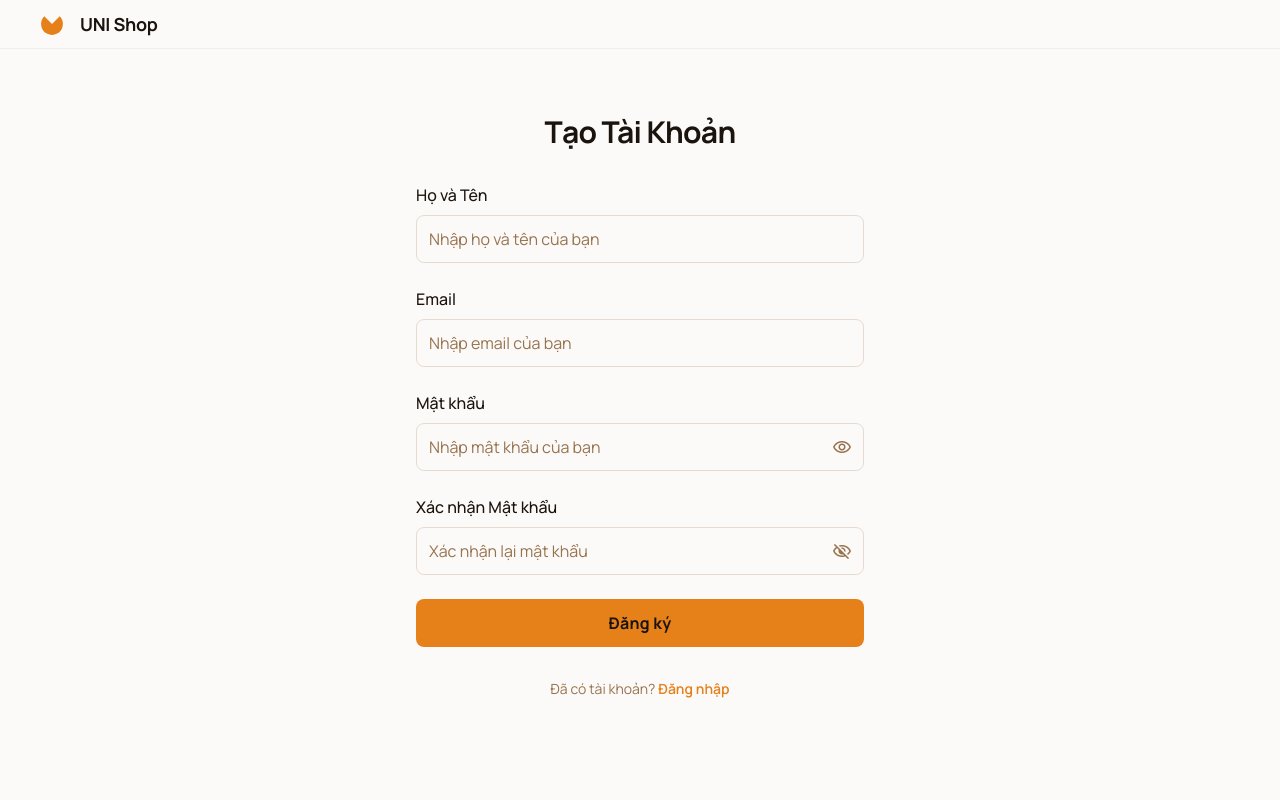
After one commit to tuan-cre/shopquanao, a PHP site: page /public/register.php in a window 1280 px wide. The commit adds this page. Run offline with PHP 8.4, Linux system fonts and the light colour scheme; a stand-in replaces the project's code that opens the database connection; some libraries are stand-ins or nearby versions.

Commit message:
login + register

```diff
--- a/public/inc/top.php
+++ b/public/inc/top.php
@@ -88,10 +88,10 @@
                                 Ở đây, không có “đúng” hay “sai” - Chỉ có phong cách mang tên bạn</p>
             <div class="row">
                 <div class="col-auto me-2">
-                    <button class="btn btn-info"> Đăng nhập</button>
+                    <a href="index.php?action=dangnhap"><button class="btn btn-info"> Đăng nhập</button></a>
                 </div>
                 <div class="col-auto me-2">
-                    <button class="btn btn-info"> Đăng ký</button>
+                    <a href="index.php?action=dangky"><button class="btn btn-info"> Đăng ký</button></a>
                 </div>
             </div>
         </div>
--- a/public/index.php
+++ b/public/index.php
@@ -45,6 +45,12 @@ else{
 }
 
 switch($action){
+    case "dangnhap":
+        include("login.php");
+        break;
+    case "dangky":
+        include("register.php");
+        break;
     case "trangchu":
     case "null":
         // Trang chủ - hiển thị sản phẩm
--- /dev/null
+++ b/public/register.php
@@ -0,0 +1,104 @@
+<!DOCTYPE html>
+
+<html class="" lang="vi">
+
+<head>
+    <meta charset="utf-8" />
+    <meta content="width=device-width, initial-scale=1.0" name="viewport" />
+    <link rel="icon" href="worldwide.ico" type="image/x-icon">
+    <title>Tạo Tài Khoản - Cửa hàng quần áo</title>
+    <script src="https://cdn.tailwindcss.com?plugins=forms,container-queries"></script>
+    <link href="https://fonts.googleapis.com" rel="preconnect" />
+    <link crossorigin="" href="https://fonts.gstatic.com" rel="preconnect" />
+    <link href="https://fonts.googleapis.com/css2?family=Manrope:wght@400;500;600;700;800&amp;display=swap" rel="stylesheet" />
+    <link href="https://fonts.googleapis.com/css2?family=Material+Symbols+Outlined" rel="stylesheet" />
+    <script>
+        tailwind.config = {
+            darkMode: "class",
+            theme: {
+                extend: {
+                    colors: {
+                        "primary": "#e68019",
+                        "background-light": "#fcfaf8",
+                        "background-dark": "#211911",
+                    },
+                    fontFamily: {
+                        "display": ["Manrope", "sans-serif"]
+                    },
+                    borderRadius: {
+                        "DEFAULT": "0.25rem",
+                        "lg": "0.5rem",
+                        "xl": "0.75rem",
+                        "full": "9999px"
+                    },
+                },
+            },
+        }
+    </script>
+</head>
+
+<body class="bg-background-light dark:bg-background-dark font-display">
+    <div class="relative flex h-auto min-h-screen w-full flex-col group/design-root overflow-x-hidden">
+        <div class="layout-container flex h-full grow flex-col">
+            <header class="flex items-center justify-between whitespace-nowrap border-b border-solid border-b-[#f3ede7] dark:border-b-[#2a221a] px-10 py-3">
+                <div class="flex items-center gap-4 text-[#1b140e] dark:text-[#fcfaf8]">
+                    <div class="size-6 text-primary">
+                        <svg fill="none" viewbox="0 0 48 48" xmlns="http://www.w3.org/2000/svg">
+                            <g clip-path="url(#clip0_6_319)">
+                                <path d="M8.57829 8.57829C5.52816 11.6284 3.451 15.5145 2.60947 19.7452C1.76794 23.9758 2.19984 28.361 3.85056 32.3462C5.50128 36.3314 8.29667 39.7376 11.8832 42.134C15.4698 44.5305 19.6865 45.8096 24 45.8096C28.3135 45.8096 32.5302 44.5305 36.1168 42.134C39.7033 39.7375 42.4987 36.3314 44.1494 32.3462C45.8002 28.361 46.2321 23.9758 45.3905 19.7452C44.549 15.5145 42.4718 11.6284 39.4217 8.57829L24 24L8.57829 8.57829Z" fill="currentColor"></path>
+                            </g>
+                            <defs>
+                                <clippath id="clip0_6_319">
+                                    <rect fill="white" height="48" width="48"></rect>
+                                </clippath>
+                            </defs>
+                        </svg>
+                    </div>
+                    <h2 class="text-[#1b140e] dark:text-[#fcfaf8] text-lg font-bold leading-tight tracking-[-0.015em]">UNI Shop</h2>
+                </div>
+            </header>
+            <main class="flex flex-1 justify-center py-10 sm:py-16 px-4">
+                <div class="flex flex-col max-w-md w-full">
+                    <h1 class="text-[#1b140e] dark:text-[#fcfaf8] tracking-tight text-3xl font-bold leading-tight text-center pb-8">Tạo Tài Khoản</h1>
+                    <form class="space-y-6">
+                        <div class="flex flex-col">
+                            <label class="text-[#1b140e] dark:text-gray-300 text-base font-medium leading-normal pb-2" for="fullName">Họ và Tên</label>
+                            <input class="form-input flex w-full min-w-0 flex-1 resize-none overflow-hidden rounded-lg text-[#1b140e] dark:text-[#fcfaf8] focus:outline-0 focus:ring-2 focus:ring-primary/50 border border-[#e7dbd0] dark:border-[#3a2f23] bg-[#fcfaf8] dark:bg-[#2a221a] focus:border-primary dark:focus:border-primary h-12 placeholder:text-[#97734e] dark:placeholder:text-gray-500 p-3 text-base font-normal leading-normal" id="fullName" name="fullName" placeholder="Nhập họ và tên của bạn" type="text" value="" />
+                        </div>
+                        <div class="flex flex-col">
+                            <label class="text-[#1b140e] dark:text-gray-300 text-base font-medium leading-normal pb-2" for="email">Email</label>
+                            <input class="form-input flex w-full min-w-0 flex-1 resize-none overflow-hidden rounded-lg text-[#1b140e] dark:text-[#fcfaf8] focus:outline-0 focus:ring-2 focus:ring-primary/50 border border-[#e7dbd0] dark:border-[#3a2f23] bg-[#fcfaf8] dark:bg-[#2a221a] focus:border-primary dark:focus:border-primary h-12 placeholder:text-[#97734e] dark:placeholder:text-gray-500 p-3 text-base font-normal leading-normal" id="email" name="email" placeholder="Nhập email của bạn" type="email" value="" />
+                        </div>
+                        <div class="flex flex-col">
+                            <label class="text-[#1b140e] dark:text-gray-300 text-base font-medium leading-normal pb-2" for="password">Mật khẩu</label>
+                            <div class="relative flex w-full flex-1 items-stretch">
+                                <input class="form-input flex w-full min-w-0 flex-1 resize-none overflow-hidden rounded-lg text-[#1b140e] dark:text-[#fcfaf8] focus:outline-0 focus:ring-2 focus:ring-primary/50 border border-[#e7dbd0] dark:border-[#3a2f23] bg-[#fcfaf8] dark:bg-[#2a221a] focus:border-primary dark:focus:border-primary h-12 placeholder:text-[#97734e] dark:placeholder:text-gray-500 p-3 text-base font-normal leading-normal pr-10" id="password" name="password" placeholder="Nhập mật khẩu của bạn" type="password" value="" />
+                                <div class="absolute inset-y-0 right-0 flex items-center pr-3">
+                                    <span class="material-symbols-outlined text-[#97734e] dark:text-gray-500 text-xl cursor-pointer">visibility</span>
+                                </div>
+                            </div>
+                        </div>
+                        <div class="flex flex-col">
+                            <label class="text-[#1b140e] dark:text-gray-300 text-base font-medium leading-normal pb-2" for="confirmPassword">Xác nhận Mật khẩu</label>
+                            <div class="relative flex w-full flex-1 items-stretch">
+                                <input class="form-input flex w-full min-w-0 flex-1 resize-none overflow-hidden rounded-lg text-[#1b140e] dark:text-[#fcfaf8] focus:outline-0 focus:ring-2 focus:ring-primary/50 border border-[#e7dbd0] dark:border-[#3a2f23] bg-[#fcfaf8] dark:bg-[#2a221a] focus:border-primary dark:focus:border-primary h-12 placeholder:text-[#97734e] dark:placeholder:text-gray-500 p-3 text-base font-normal leading-normal pr-10" id="confirmPassword" name="confirmPassword" placeholder="Xác nhận lại mật khẩu" type="password" value="" />
+                                <div class="absolute inset-y-0 right-0 flex items-center pr-3">
+                                    <span class="material-symbols-outlined text-[#97734e] dark:text-gray-500 text-xl cursor-pointer">visibility_off</span>
+                                </div>
+                            </div>
+                        </div>
+                        <button class="flex w-full cursor-pointer items-center justify-center overflow-hidden rounded-lg h-12 px-4 bg-primary text-[#1b140e] text-base font-bold leading-normal tracking-[0.015em] hover:bg-opacity-90 transition-colors duration-200" type="submit">
+                            <span class="truncate">Đăng ký</span>
+                        </button>
+                    </form>
+                    <p class="text-center text-sm text-[#97734e] dark:text-gray-400 mt-8">
+                        Đã có tài khoản?
+                        <a class="font-semibold text-primary hover:text-opacity-80 transition-colors duration-200" href="index.php?action=dangnhap">Đăng nhập</a>
+                    </p>
+                </div>
+            </main>
+        </div>
+    </div>
+</body>
+
+</html>
```
Also changed, not shown: public/login.php (added, +108 -0 lines).
